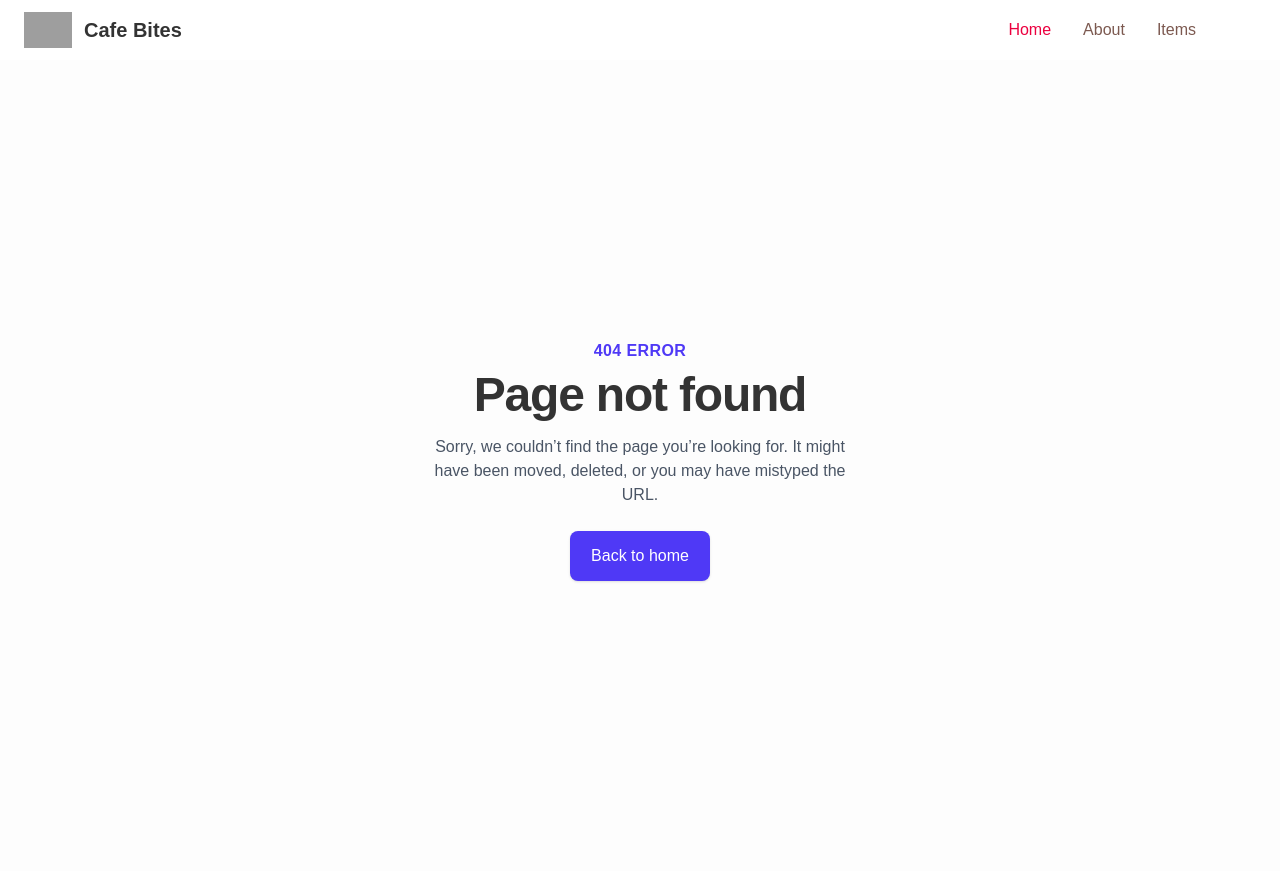
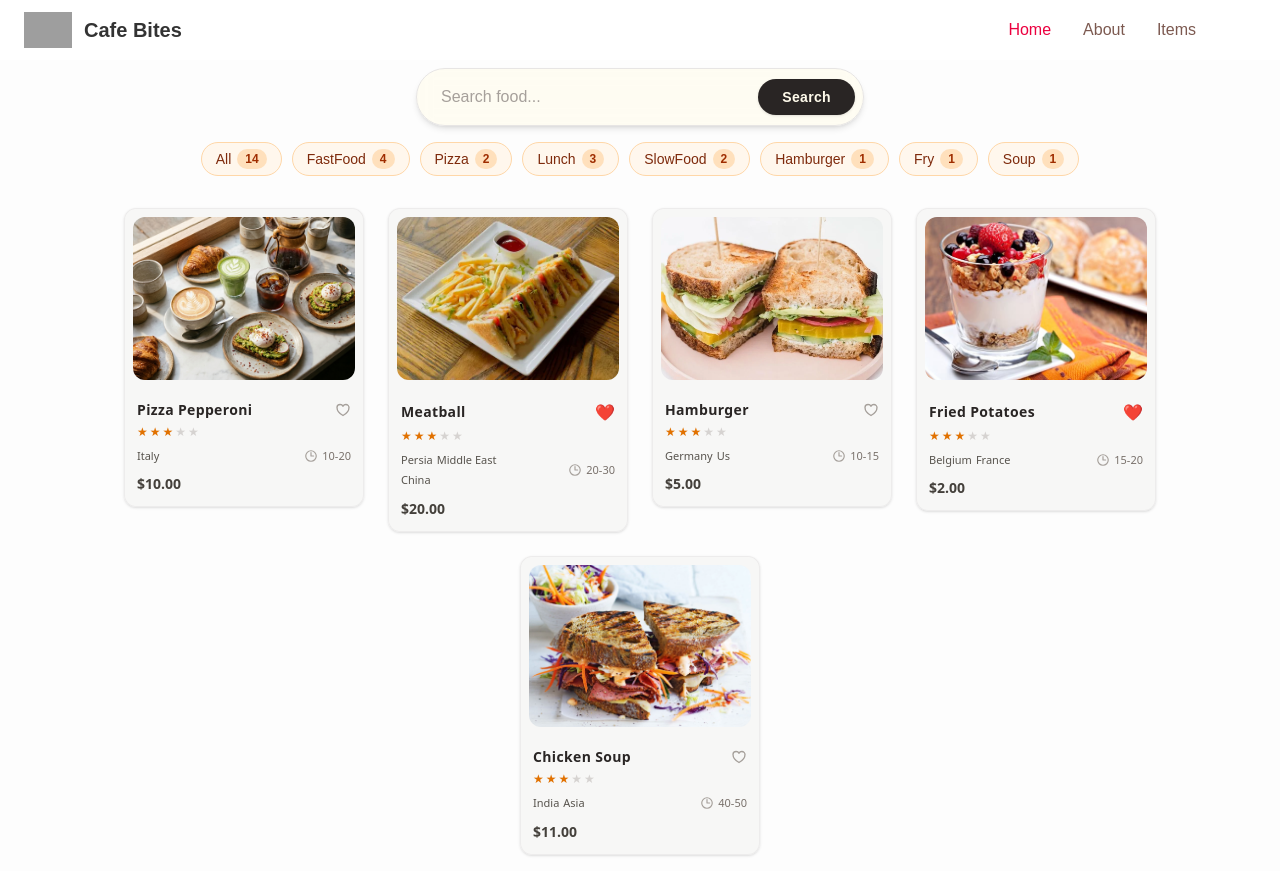
Before and after one commit to Shehbaz2121/Cafe-Bites, an Angular app: page /tags/All in a window 1280 px wide. Before the commit this address had no page. Built offline with nearby package versions, Linux system fonts and the light colour scheme; grey boxes are pictures that could not be loaded.

Commit message:
Added tags for each type of food and Transferred Searchterm logic from home.ts to services/food.ts

```diff
--- a/src/app/app.routes.ts
+++ b/src/app/app.routes.ts
@@ -5,7 +5,7 @@ import { Pagenotfound } from './pagenotfound/pagenotfound';
 
 export const routes: Routes = [
     {path: 'search/:searchTerm', component: Home },
-    {path: 'tag/:tag', component: Home },
+    {path: 'tags/:tag', component: Home },
     { path: '', component: Home },
     { path: 'home', component: Home },
     { path: 'about', component: About },
--- a/src/app/home/home.html
+++ b/src/app/home/home.html
@@ -1,6 +1,7 @@
 <app-search></app-search>
+<app-tags></app-tags>
 <ul class="flex flex-wrap gap-6 p-4 justify-center">
-  @for(food of foods$ |async; track food) {
+  @for(food of foods; track food) {
     <a href="#" class="group block shrink-0">
       <!-- Card Container with cozy cafe olive-stone backing -->
       <li class="w-[240px] bg-stone-100/80 border border-stone-200/60 rounded-xl overflow-hidden font-sans select-none shadow-sm transition-all duration-300 group-hover:shadow-md group-hover:border-stone-300">
--- a/src/app/home/home.ts
+++ b/src/app/home/home.ts
@@ -2,11 +2,13 @@ import { Component, inject, } from '@angular/core';
 import { CurrencyPipe,AsyncPipe } from '@angular/common';
 import {Food} from '../services/food/food';
 import { ActivatedRoute } from '@angular/router';
-import { map } from 'rxjs/operators';
+// import { map } from 'rxjs/operators';
 import { About } from '../about/about';
 import { Search } from '../search/search';
+import { Tags } from '../tags/tags';
+import { FoodModel } from '../shared/models/food';
 @Component({
-  imports: [CurrencyPipe, AsyncPipe, About, Search],
+  imports: [CurrencyPipe, AsyncPipe, About, Search, Tags],
   selector: 'app-home',
   styleUrl: './home.css',
   templateUrl: './home.html',
@@ -14,27 +16,41 @@ import { Search } from '../search/search';
 export class Home {
 
    // 1. Modern functional dependency injection
-  private foodService = inject(Food);
-  private route = inject(ActivatedRoute);
+  foods: FoodModel[] = [];
+  constructor(private foodService: Food, private route: ActivatedRoute) { }
 
+  ngOnInit(): void {
+    this.route.params.subscribe(params => {
+      if (params['searchTerm']){
+        this.foods = this.foodService.getAll().filter(food =>
+          food.name.toLowerCase().includes(params['searchTerm'].toLowerCase()));
+        this.foods = this.foodService.getAllFoodsBySearchTerm(params['searchTerm']);
+      } else if (params['tag']) {
+        this.foods = this.foodService.getAllFoodsByTag(params['tag']);
+      } else {
+        this.foods = this.foodService.getAll();
+      }
+    })
+  }
+}
 
  // Declarative stream that updates automatically whenever the route params change
-  foods$ = this.route.params.pipe(
-    map(params => {
-      const allFoods = this.foodService.getAll();
-      const searchTerm = params['searchTerm'];
-      const tag = params['tag'];
+  // foods$ = this.route.params.pipe(
+  //   map(params => {
+  //     const allFoods = this.foodService.getAll();
+  //     const searchTerm = params['searchTerm'];
+  //     const tag = params['tag'];
 
-      if (searchTerm) {
-        return allFoods.filter(food =>
-          food.name.toLowerCase().includes(searchTerm.toLowerCase())
-        );
-      }
-
-      if (tag) {
-        return this.foodService.getAllFoodsByTag(tag);
-      }
-      return allFoods;
-    })
-  );
-}
+  //     if (searchTerm) {
+  //       return allFoods.filter(food =>
+  //         food.name.toLowerCase().includes(searchTerm.toLowerCase())
+  //       );
+  //     } else if (tag) {
+  //       return this.foodService.getAllFoodsByTag(tag);
+  //     }
+  //      else {
+  //        return this.foodService.getAll();
+  //      }
+  //     return allFoods;
+  //   })
+  // );
--- a/src/app/services/food/food.ts
+++ b/src/app/services/food/food.ts
@@ -5,6 +5,10 @@ import { Tag } from '../../shared/models/tag';
 @Service()
 export class Food {
 
+    getAllFoodsBySearchTerm(searchTerm:string) :FoodModel[]{
+      return  this.getAll().filter(food =>
+      food.name.toLowerCase().includes(searchTerm.toLowerCase()));
+    }
 
   getAllTags(): Tag[] {
 
--- a/src/app/tags/tags.html
+++ b/src/app/tags/tags.html
@@ -1 +1,16 @@
-<p>tags works!</p>
+@if (tags && tags.length > 0) {
+  <div class="flex flex-wrap items-center justify-center gap-2.5 my-4">
+    @for (tag of tags; track tag.name) {
+      <a
+        [routerLink]="['/tags', tag.name]"
+        routerLinkActive="!bg-orange-500 !text-white !border-orange-500"
+        class="group inline-flex items-center gap-1.5 px-3.5 py-1.5 rounded-full text-sm font-medium bg-orange-50 text-orange-900 border border-orange-200 hover:bg-orange-100 hover:text-orange-950 hover:border-orange-300 transition-colors duration-200"
+      >
+        <span>{{ tag.name }}</span>
+        <span class="text-xs font-semibold px-2 py-0.5 rounded-full bg-orange-200/70 text-orange-800 group-hover:bg-orange-200">
+          {{ tag.count }}
+        </span>
+      </a>
+    }
+  </div>
+}
--- a/src/app/tags/tags.ts
+++ b/src/app/tags/tags.ts
@@ -1,9 +1,20 @@
 import { Component } from '@angular/core';
-
+import { Tag } from '../shared/models/tag';
+import {RouterLink} from '@angular/router';
+import { Food } from '../services/food/food';
 @Component({
-  imports: [],
+  imports: [RouterLink],
   selector: 'app-tags',
   styleUrl: './tags.css',
   templateUrl: './tags.html',
 })
-export class Tags {}
+export class Tags {
+  tags: Tag[] = [];
+
+  constructor(private Foodservice: Food) {}
+
+  ngOnInit() {
+    this.tags = this.Foodservice.getAllTags();
+  }
+
+}
```
